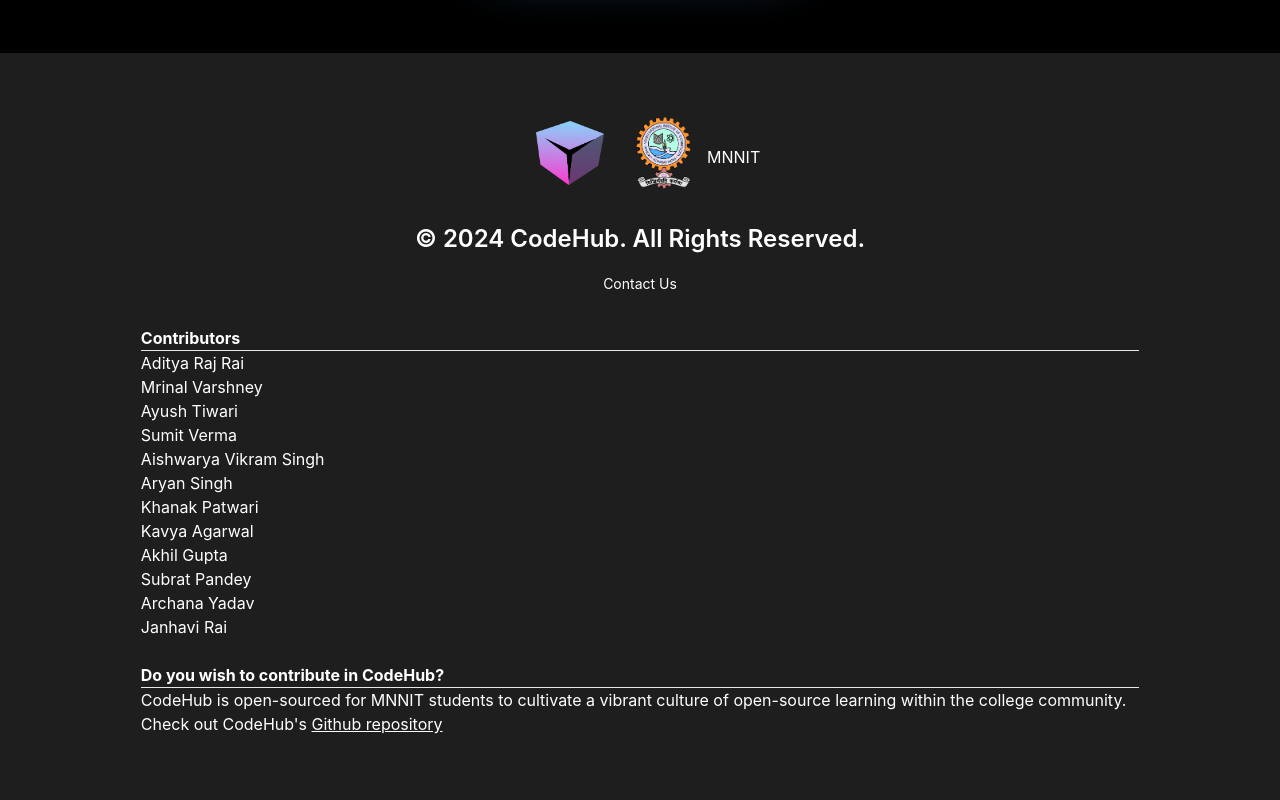
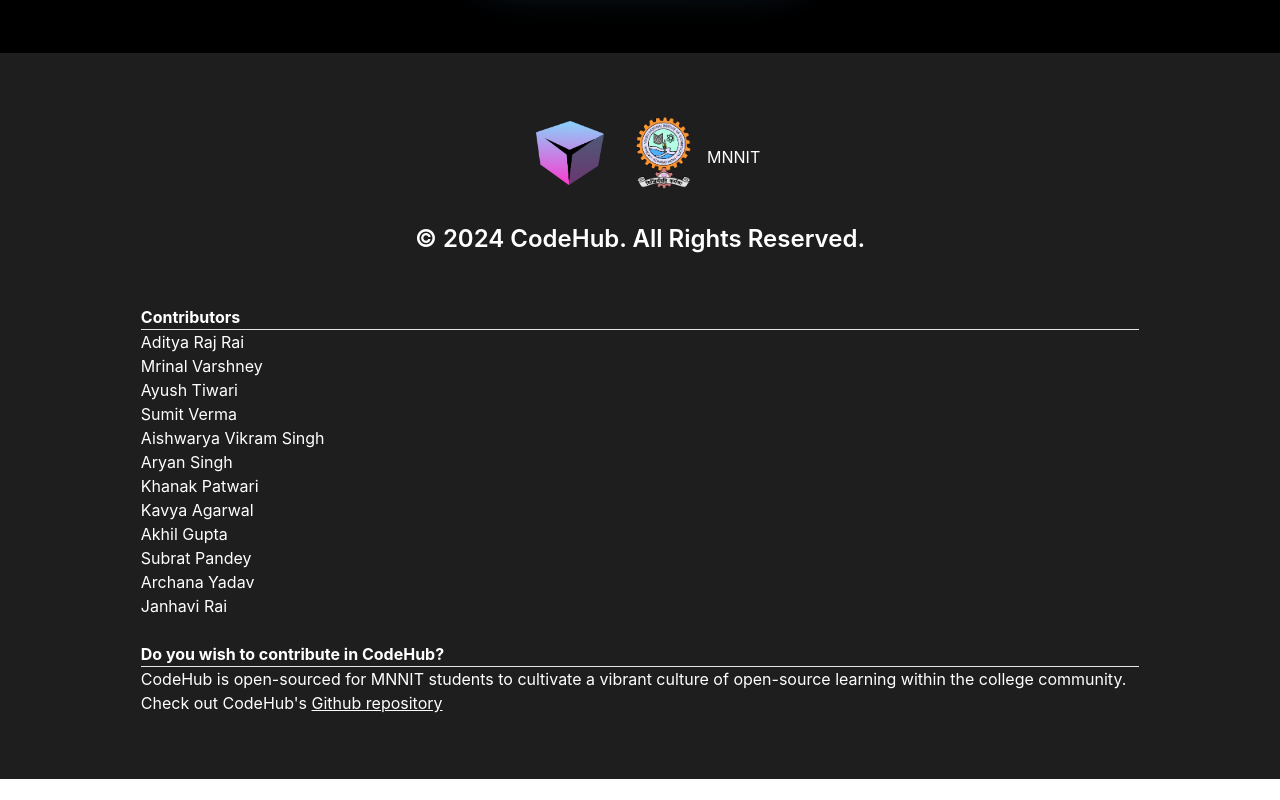
Before and after one commit to theAnuragMishra/CodeHub, a React (Create React App) app in the folder client-side/: page / in a window 1280 px wide. Shown: the part 3487-4287 px from the top of the page. After the commit the page ends 4266 px from the top, so only its background shows below. Built offline with nearby package versions, Linux system fonts and the light colour scheme; no server answers.

Commit message:
minor fix

```diff
--- a/client-side/src/components/Footer/Footer.jsx
+++ b/client-side/src/components/Footer/Footer.jsx
@@ -30,7 +30,7 @@ export default function Footer() {
     <span>&#169; {year} CodeHub. All Rights Reserved.</span>
   </div>
   <div className="LinkContainer">
-    <a href="mailto:computer.club@mnnit.ac.in" className="FooterLink">Contact Us</a>
+    {/* <a href="mailto:computer.club@mnnit.ac.in" className="FooterLink">Contact Us</a> */}
   </div>
   <div className='additionalInfo'>
     <p><b>Contributors</b></p>
```
